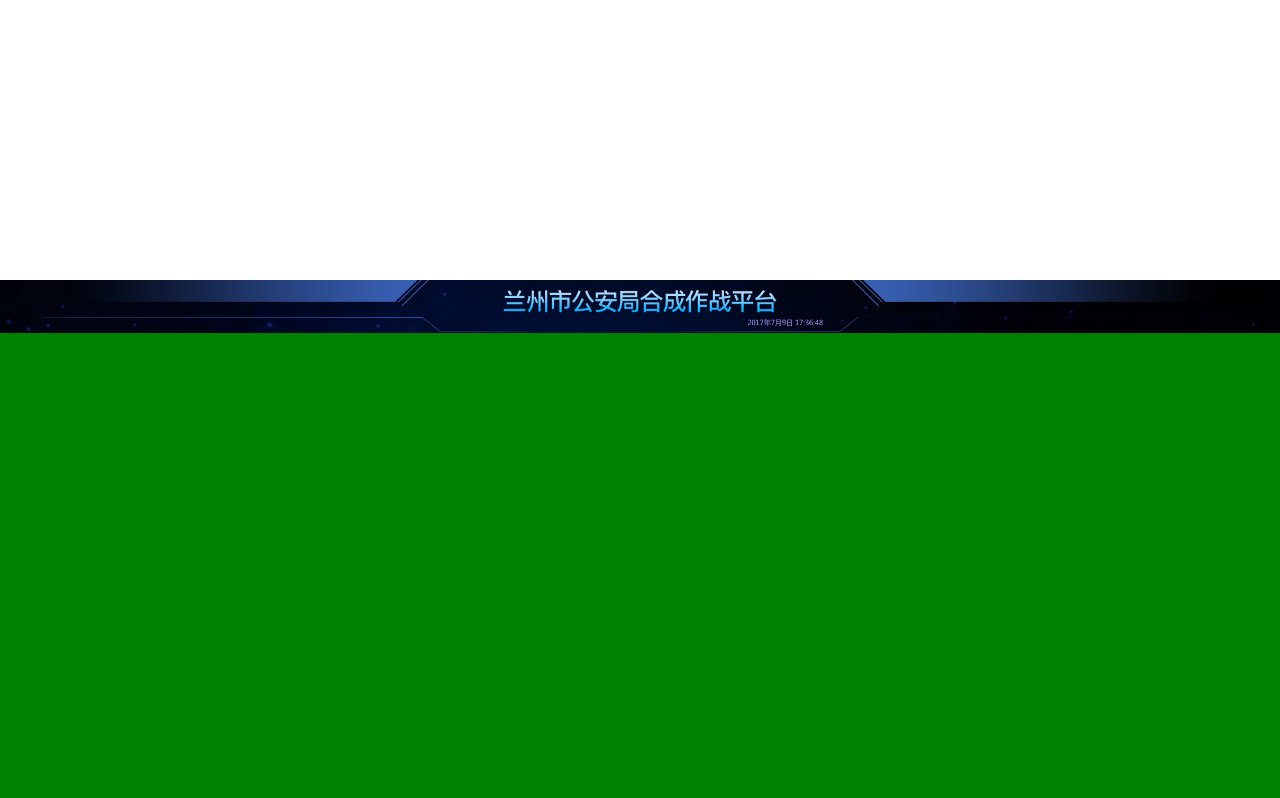
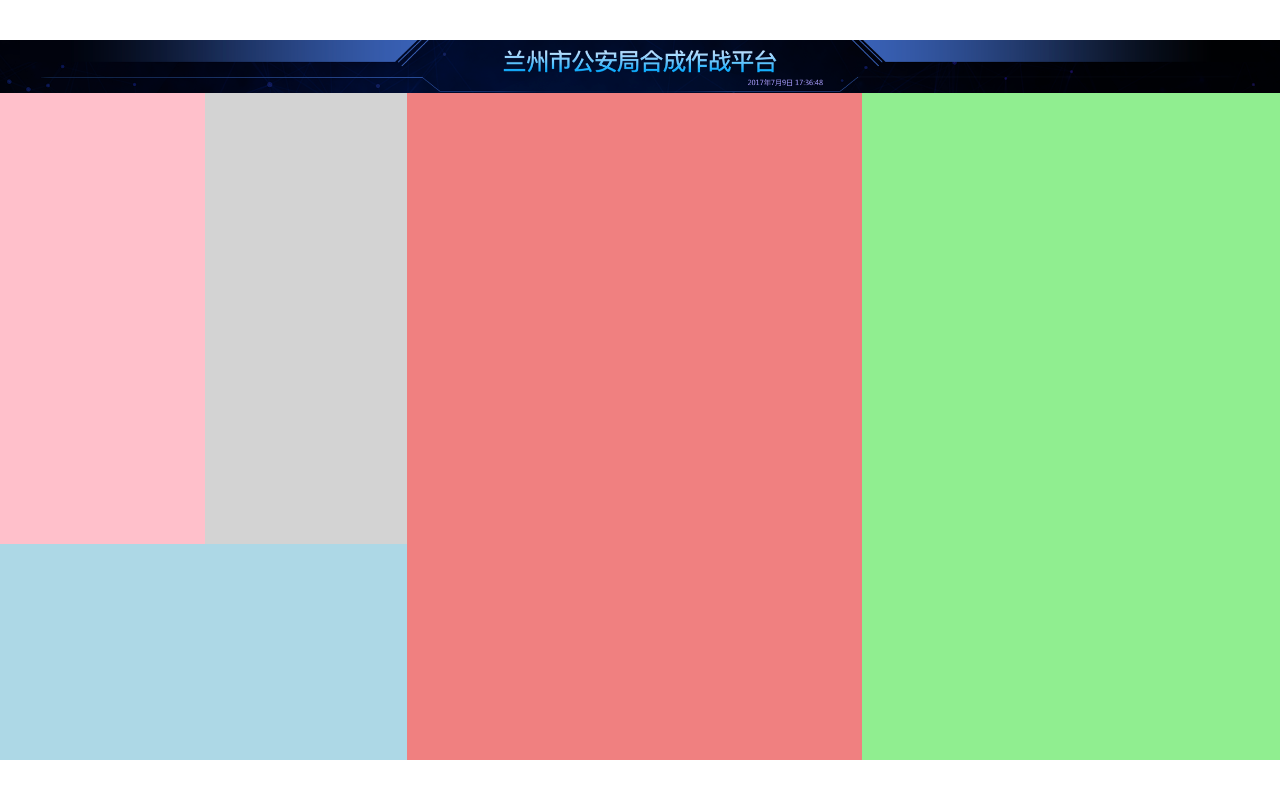
Before and after one commit to chen-qionghua/bigScreen, a React (Vite) app: page /#/ in a window 1280 px wide. Shown: the top 798 px of the page. Built offline with nearby package versions, Linux system fonts and the light colour scheme.

Commit message:
添加grid布局

```diff
--- a/index.html
+++ b/index.html
@@ -21,7 +21,7 @@
   const root = document.querySelector("#root")
   root.style.width = pageWidth + 'px'
   root.style.height = pageHeight + 'px'
-  root.style.marginTop = (clientWidth - pageHeight) /2 +'px'
+  root.style.marginTop = (clientHeight - pageHeight) / 2 +'px'
 </script>
 <script type="module" src="/src/main.tsx"></script>
 </body>
--- a/src/pages/home.scss
+++ b/src/pages/home.scss
@@ -1,7 +1,37 @@
-@import "../shared/helper";
+@import "../shared/_helper";
 .home {
+  flex: 1;
+  display: flex;
+  flex-direction: column;
   header {
     height: px(101);
     background-size: cover;
   }
+  >main{
+    flex: 1;
+    display: grid;
+    grid-template:
+  "box1 box2 box4 box5" 755fr
+  "box3 box3 box4 box5" 363fr / 366fr 361fr 811fr 747fr;
+    >.section1 {
+      grid-area: box1;
+      background: pink;
+    }
+    >.section2 {
+      grid-area: box2;
+      background: lightgray;
+    }
+    >.section3 {
+      grid-area: box3;
+      background: lightblue;
+    }
+    >.section4 {
+      grid-area: box4;
+      background: lightcoral;
+    }
+    >.section5 {
+      grid-area: box5;
+      background: lightgreen;
+    }
+  }
 }
--- a/src/pages/home.tsx
+++ b/src/pages/home.tsx
@@ -7,6 +7,14 @@
   return (
     <div className="home">
       <header style={{backgroundImage:`url(${headerBg})`}}></header>
+      <main>
+        <section className="section1"></section>
+        <section className="section2"></section>
+        <section className="section3"></section>
+        <section className="section4"></section>
+        <section className="section5"></section>
+
+      </main>
     </div>
   );
 };
--- a/src/shared/style.scss
+++ b/src/shared/style.scss
@@ -22,4 +22,11 @@
 #root{
   margin: 0 auto;
   background: green;
+  display: flex;
+  flex-direction: column;
 }
+.App{
+  flex: 1;
+  display: flex;
+  flex-direction: column;
+}
```
